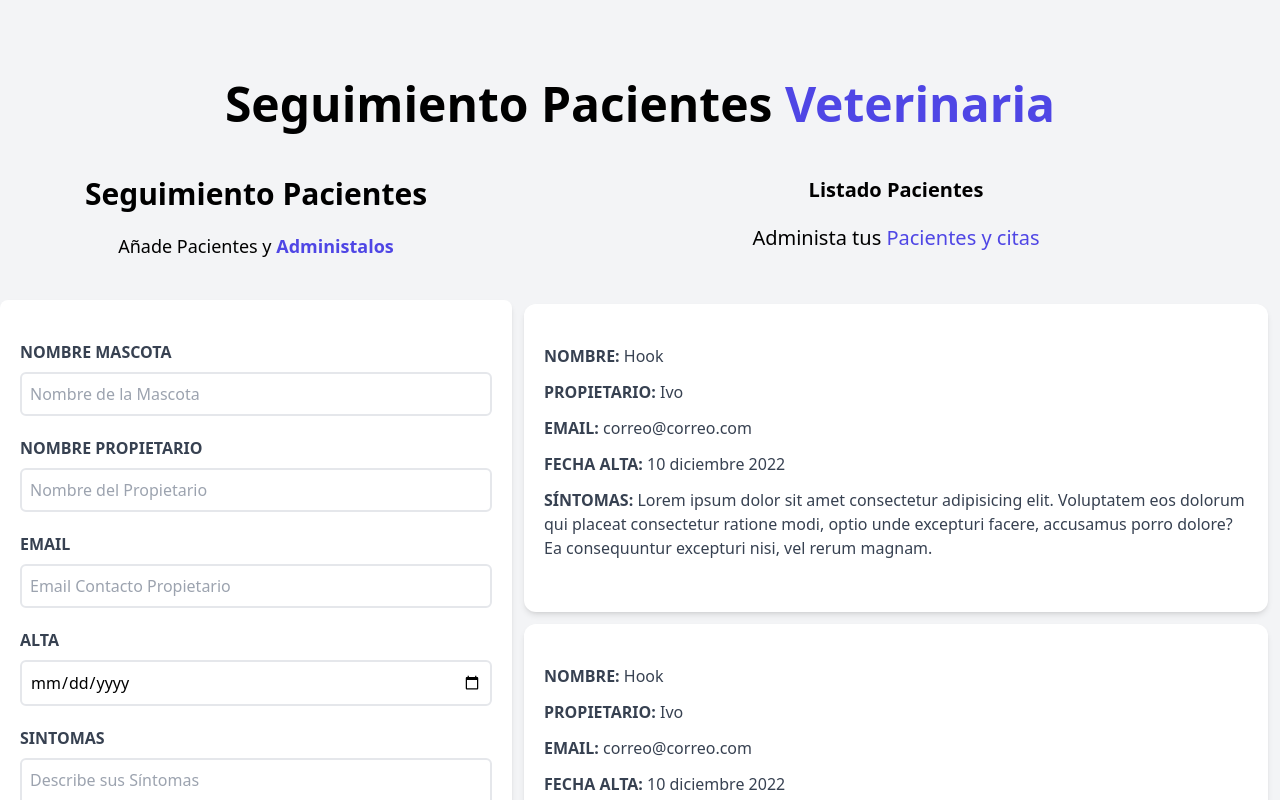
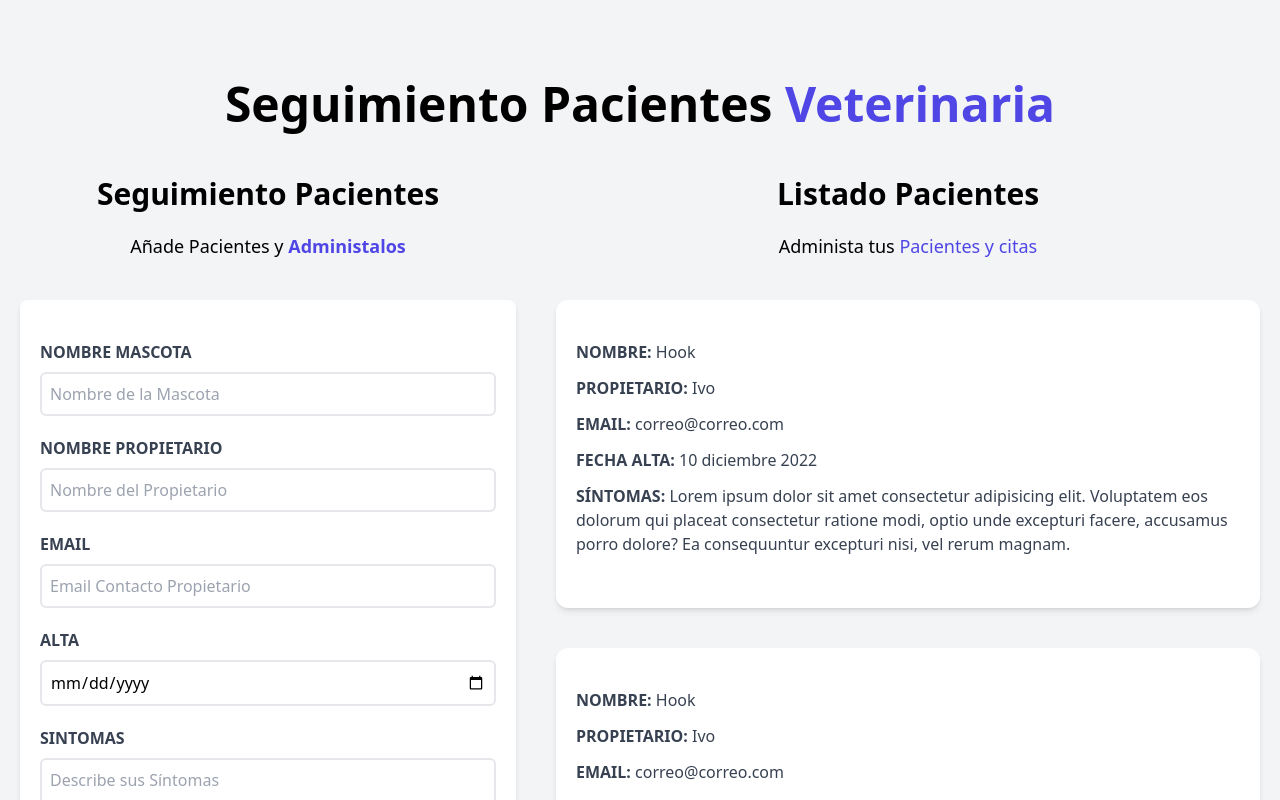
Before and after one commit to Ivowainer/Vet-react, a React (Vite) app: page / in a window 1280 px wide. Shown: the top 800 px of the page. Built offline with nearby package versions, Linux system fonts and the light colour scheme.

Commit message:
Form validation

```diff
--- a/src/App.jsx
+++ b/src/App.jsx
@@ -1,15 +1,21 @@
+import { useState } from 'react';
 import Formulario from "./components/Formulario"
 import Header from "./components/Header"
 import ListadoPacientes from "./components/ListadoPacientes"
 
 function App() {
 
+  const [pacientes, setPacientes] = useState([])
+
   return (
     <div className="container mx-auto mt-20">
       <Header />
 
       <div className="mt-12 md:flex">
-        <Formulario />
+        <Formulario
+          pacientes={pacientes}
+          setPacientes={setPacientes}
+        />
         <ListadoPacientes />
       </div>
     </div>
--- a/src/components/Formulario.jsx
+++ b/src/components/Formulario.jsx
@@ -1,13 +1,58 @@
 import { useState, useEffect } from 'react';
 
-const Formulario = () => {
+const Formulario = ({ pacientes, setPacientes }) => {
+  const [nombre, setNombre] = useState('');
+  const [propietario, setPropietario] = useState('');
+  const [email, setEmail] = useState('');
+  const [fecha, setFecha] = useState('');
+  const [sintomas, setSintomas] = useState('');
+
+  const [error, setError] = useState(false);
+
+  const handleSubmit = (e) => {
+    e.preventDefault();
+
+    // Validacion del formulario
+    if([nombre, propietario, email, fecha, sintomas].includes('')){
+      console.log('Hay al menos, un campo vacío');
+
+      setError(true);
+      return;
+    }else{
+      setError(false);
+
+      //Objeto de paciente
+      const objetoPaciente = {
+        nombre,
+        propietario,
+        email,
+        fecha,
+        sintomas
+      }
+
+
+      setPacientes([...pacientes, objetoPaciente]);
+
+      console.log(pacientes)
+
+    }
+  }
+
   return (
-    <div className="md:w-1/2 lg:w-2/5">
+    <div className="md:w-1/2 lg:w-2/5 mx-5">
         <h2 className="font-black text-3xl text-center">Seguimiento Pacientes</h2>
 
         <p className="text-lg mt-5 text-center mb-10">Añade Pacientes y {''} <span className="text-indigo-600 font-bold">Administalos</span></p>
 
-        <form className="bg-white shadow-md rounded-lg py-10 px-5 mb-10">
+        <form
+          className="bg-white shadow-md rounded-lg py-10 px-5 mb-10"
+          onSubmit={handleSubmit}
+        >
+          {error &&
+            <div className='bg-red-800 text-white text-center p-3 uppercase font-bold mb-3 rounded-md'>
+              <p>Todos los campos son obligatorios</p>
+            </div>
+          }
           <div className="mb-5">
             <label className="block text-gray-700 uppercase font-bold" htmlFor="mascota">Nombre Mascota</label>
 
@@ -16,6 +61,8 @@ const Formulario = () => {
               type="text"
               placeholder="Nombre de la Mascota"
               className="border-2 w-full p-2 mt-2 placeholder-gray-400 rounded-md"
+              value={nombre}
+              onChange= { (e) => setNombre(e.target.value)}
             />
           </div>
           <div className="mb-5">
@@ -26,6 +73,8 @@ const Formulario = () => {
               type="text"
               placeholder="Nombre del Propietario"
               className="border-2 w-full p-2 mt-2 placeholder-gray-400 rounded-md"
+              value={propietario}
+              onChange= { (e) => setPropietario(e.target.value)}
             />
           </div>
           <div className="mb-5">
@@ -36,6 +85,8 @@ const Formulario = () => {
               type="email"
               placeholder="Email Contacto Propietario"
               className="border-2 w-full p-2 mt-2 placeholder-gray-400 rounded-md"
+              value={email}
+              onChange= { (e) => setEmail(e.target.value)}
             />
           </div>
           <div className="mb-5">
@@ -45,6 +96,8 @@ const Formulario = () => {
               id="alta"
               type="date"
               className="border-2 w-full p-2 mt-2 placeholder-gray-400 rounded-md"
+              value={fecha}
+              onChange= { (e) => setFecha(e.target.value)}
             />
           </div>
           <div className="mb-5">
@@ -54,6 +107,8 @@ const Formulario = () => {
               id="sintomas"
               className="border-2 w-full p-2 mt-2 placeholder-gray-400 rounded-md"
               placeholder="Describe sus Síntomas"
+              value={sintomas}
+              onChange= { (e) => setSintomas(e.target.value)}
             />
           </div>
 
--- a/src/components/ListadoPacientes.jsx
+++ b/src/components/ListadoPacientes.jsx
@@ -3,8 +3,8 @@ import Pacientes from "./Pacientes"
 const ListadoPacientes = () => {
   return (
     <div className="md:w-1/2 lg:w-3/5">
-      <h2 className="font-black text-xl text-center">Listado Pacientes</h2>
-      <p className="text-xl mt-5 mb-10 text-center">Administa tus {''}
+      <h2 className="font-black text-3xl text-center">Listado Pacientes</h2>
+      <p className="text-lg mt-5 text-center mb-10">Administa tus {''}
         <span className="text-indigo-600">Pacientes y citas</span>
       </p>
 
--- a/src/components/Pacientes.jsx
+++ b/src/components/Pacientes.jsx
@@ -1,6 +1,6 @@
 const Pacientes = () => {
   return (
-    <div className="m-3 bg-white shadow-md px-5 py-10 rounded-xl">
+    <div className="mx-5  mb-10 bg-white shadow-md px-5 py-10 rounded-xl">
         <p className="font-bold mb-3 text-gray-700 uppercase">Nombre: {''}
           <span className="font-normal normal-case">Hook</span>
         </p>
@@ -16,7 +16,7 @@ const Pacientes = () => {
         <p className="font-bold mb-3 text-gray-700 uppercase">Síntomas: {''}
           <span className="font-normal normal-case">Lorem ipsum dolor sit amet consectetur adipisicing elit. Voluptatem eos dolorum qui placeat consectetur ratione modi, optio unde excepturi facere, accusamus porro dolore? Ea consequuntur excepturi nisi, vel rerum magnam.</span>
         </p>
-      </div>
+    </div>
   )
 }
 
```
